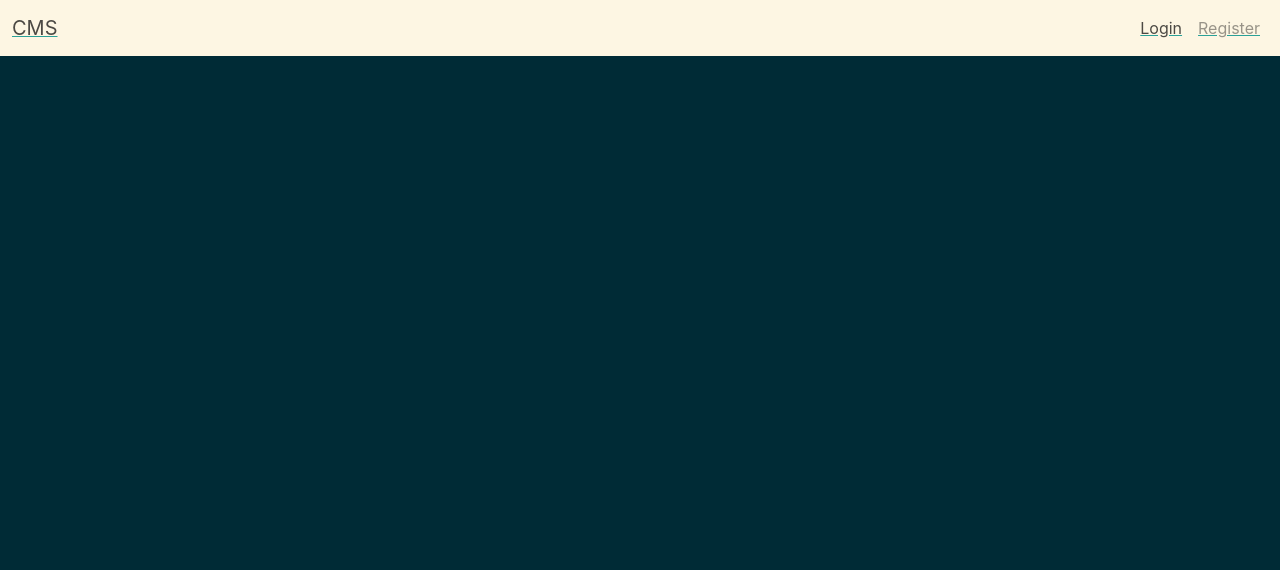
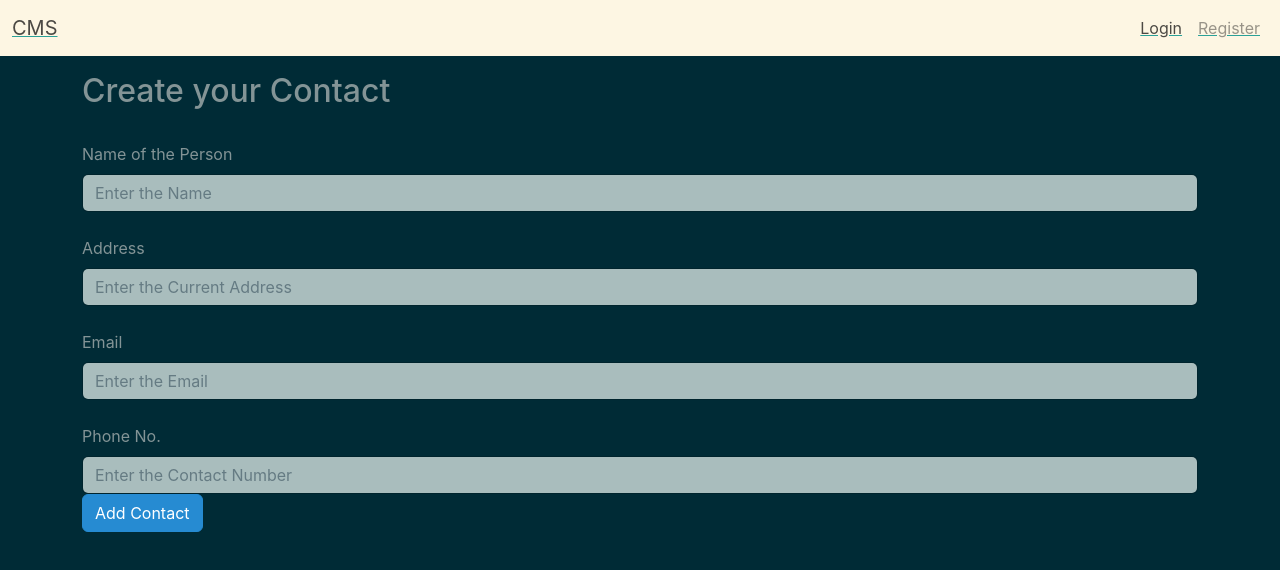
Before and after one commit to AishaAgarwal/CMS, a React (Create React App) app in the folder client/: page /edit/1 in a window 1280 px wide. Shown: the top 570 px of the page. Built offline with nearby package versions, Linux system fonts and the light colour scheme; no server answers; the HTML template or start-up script is replaced by a standard one.

Commit message:
feat: delete contacts

```diff
--- a/client/src/App.js
+++ b/client/src/App.js
@@ -2,6 +2,7 @@ import Layout from "./components/Layout";
 import { AuthContextProvider } from "./context/AuthContext";
 import { ToastContextProvider } from "./context/toastContext";
 import AllContact from "./pages/AllContact";
+import EditContact from "./pages/EditContact";
 import CreateContact from "./pages/createContact";
 import Home from "./pages/home";
 import Login from "./pages/login";
@@ -19,6 +20,7 @@ const App = () => {
             <Route path="/register" element={<Register />} />
             <Route path="/create" element= {<CreateContact/>} />
             <Route path="/mycontacts" element={<AllContact />} />
+            <Route path="/edit/:id" element={<EditContact/>}/>
           </Switch>
         </Layout>
       </AuthContextProvider>
--- a/client/src/pages/AllContact.js
+++ b/client/src/pages/AllContact.js
@@ -116,7 +116,7 @@ const AllContact = () => {
         </Modal.Body>
 
         <Modal.Footer>
-          <Link className="btn-btn-info" to={`/edit/${modalData._id}`}>
+          <Link className="btn-btn-info" to={`/edit/:${modalData._id}`}>
             Edit
           </Link>
 
--- /dev/null
+++ b/client/src/pages/EditContact.js
@@ -0,0 +1,137 @@
+import { useContext, useEffect, useState } from "react";
+import AuthContext from "../context/AuthContext";
+import { useNavigate, useParams } from "react-router-dom";
+import ToastContext from "../context/toastContext";
+
+const EditContact = () => {
+    const { user } = useContext(AuthContext);
+    const {id} = useParams();
+
+    const {toast} = useContext(ToastContext);
+    const [userdetails, setuserdetails] = useState({
+        name: "",
+        address: "",
+        email: "",
+        phone: "",
+    })
+    const navigate = useNavigate();
+
+
+    const handleInputChange = (event) => {
+        const {name, value} = event.target;
+        setuserdetails({...userdetails, [name] : value});
+    };
+
+    const handleSubmit = async (event) => {
+        event.preventDefault();
+
+        const res = await fetch(`http://localhost:8000/api/contact`, {
+            method: "POST",
+            headers: {
+                "Content-Type": "application/json",
+                "Authorization": `Bearer ${localStorage.getItem("token")}`,
+            },
+            body: JSON.stringify(userdetails),
+
+        });
+        const result = await res.json();
+
+        if (!result.error){
+            toast.success(`Created [${userdetails.name}] created `);
+            setuserdetails({name: "", address:"", email:"", phone:""});
+        }
+        else{
+            toast.error(result.error);
+
+        }
+
+    }
+
+    useEffect(() => {
+
+        const editContacts = async () => {
+          try {
+           const res = await fetch(`http://localhost:8000/api/contact/${id}`,{
+            method: 'GET',
+            headers:{
+                Authorization: `Bearer ${localStorage.getItem("token")}`,
+            }
+
+           } );
+           const result = await res.json();
+           console.log(result);
+          } catch (err) {
+            console.log(err);
+          }
+        };
+        editContacts();
+      }, []);
+  return (
+    <>
+      <h2>Create your Contact</h2>
+
+      <form onSubmit={handleSubmit}>
+        <div>
+          <label htmlFor="nameInput" className="form-label mt-4">
+            Name of the Person
+          </label>
+          <input
+            type="text"
+            className="form-control"
+            id="namInput"
+            name="name"
+            value={userdetails.name}
+            onChange={handleInputChange}
+            aria-describedby="nameHelp"
+            placeholder="Enter the Name"
+          />
+
+          <label htmlFor="addressInput" className="form-label mt-4">
+            Address
+          </label>
+          <input
+            type="text"
+            className="form-control"
+            id="addressInput"
+            name="address"
+            value={userdetails.address}
+              onChange={handleInputChange}
+            aria-describedby="addressHelp"
+            placeholder="Enter the Current Address"
+          />
+        </div>
+
+        <label htmlFor="emailInput" className="form-label mt-4">
+          Email
+        </label>
+        <input
+          type="text"
+          className="form-control"
+          id="emailInput"
+          name="email"
+        value={userdetails.email}
+            onChange={handleInputChange}
+          aria-describedby="emailHelp"
+          placeholder="Enter the Email"
+        />
+
+        <label htmlFor="phoneInput" className="form-label mt-4">
+          Phone No.
+        </label>
+        <input
+          type="number"
+          className="form-control"
+          id="phoneInput"
+          name="phone"
+            value={userdetails.phone}
+            onChange={handleInputChange}
+          aria-describedby="phoneHelp"
+          placeholder="Enter the Contact Number"
+        />
+        <input type="submit" value="Add Contact" className="btn btn-info"/>
+      </form>
+    </>
+  );
+};
+
+export default EditContact;
```
Also changed, not shown: 1 other file (tests, documents, lock files or other folders).
